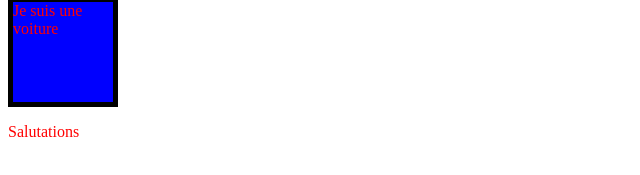
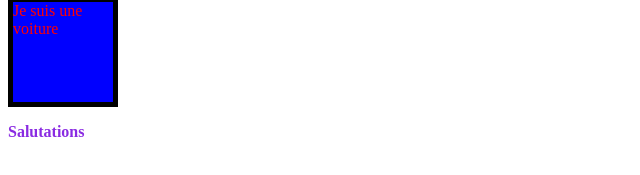
Before and after one commit to Zuhrdev/react-introduction, a React (Create React App) app: page / in a window 1280 px wide. Shown: the part 133-308 px from the top of the page, without its empty margins (0-640 px from the left). Built offline with nearby package versions, Linux system fonts and the light colour scheme.

Commit message:
use of multiles class

```diff
--- a/src/components/Greetings/Greetings.jsx
+++ b/src/components/Greetings/Greetings.jsx
@@ -1,3 +1,4 @@
+import s from "./style.module.css"
 export function Greetings() {
-    return <p>Salutations</p>
+    return <p className={`${s.box} ${s.box2}`}>Salutations</p>
 }
--- /dev/null
+++ b/src/components/Greetings/style.module.css
@@ -0,0 +1,9 @@
+.box{
+    height: 500px;
+    width: 500px;
+}
+
+.box2{
+    color: blueviolet;
+    font-weight: bold;
+}
```
